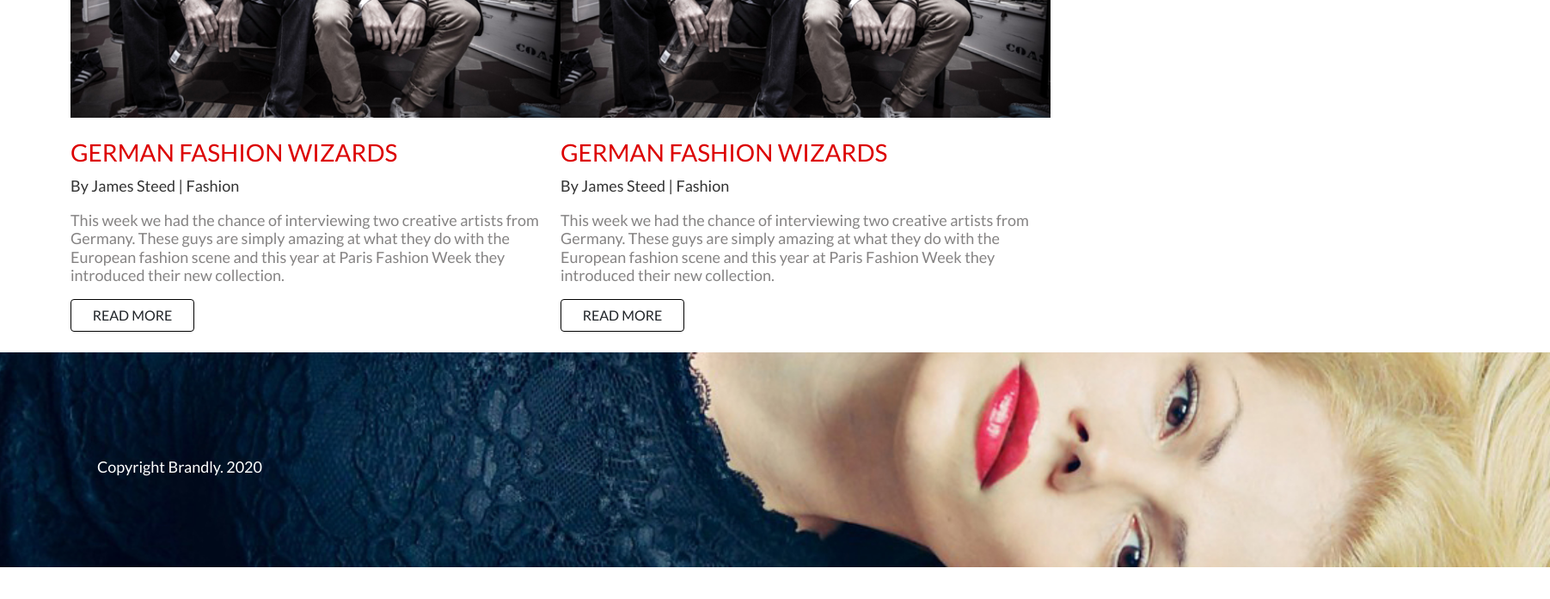
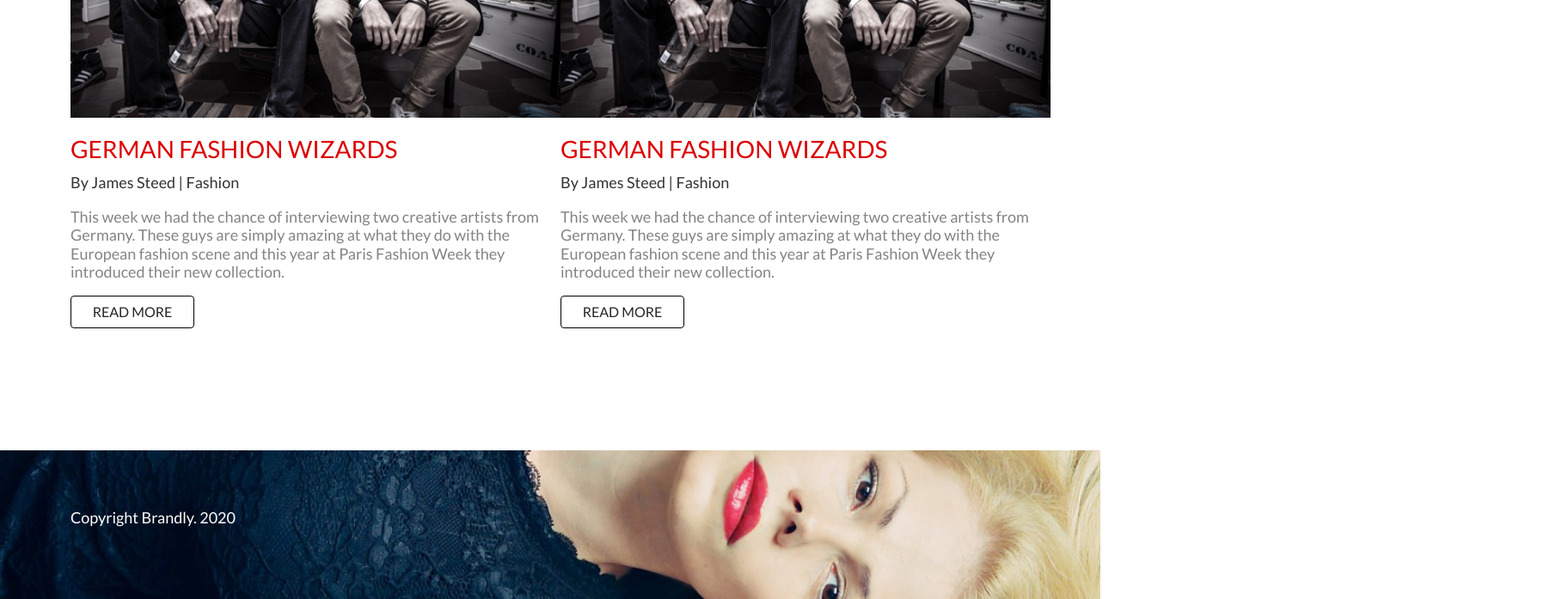
Before and after one commit to Baktygul-kk/brandly, a plain HTML site: page index.html in a window 1280 px wide. Shown: the part 1740-2437 px from the top of the page at 86% size, 1803 px wide, since content can reach past the window. Before the commit the page ends 2400 px from the top, so only its background shows below. Drawn offline with nearby package versions, Linux system fonts and the light colour scheme.

Commit message:
fix: correct blog and footer imgs

```diff
--- a/index.html
+++ b/index.html
@@ -104,7 +104,8 @@
         <div class="row">
           <div class="col-12 col-md-6">
             <div class="blog__item blog__item--one">
-              <img src="/img/blog.jpg" alt="one" class="blog__img overlay mb-4">
+              <!-- <div class="blog__img overlay mb-4"> </div> -->
+              <img src="/img/blog.jpg" alt="blog-img">
               <h3 class="blog__title">German fashion wizards</h3>
               <p class="blog__author">By James Steed   |   Fashion</p>
               <p class="blog__text">This week we had the chance of interviewing two creative artists from Germany.
@@ -115,7 +116,8 @@
           </div>
           <div class="col-12 col-md-6">
             <div class="blog__item blog__item--two ">
-              <img src="/img/blog.jpg" alt="two" class="blog__img overlay mb-4">
+              <!-- <div class="blog__img overlay mb-4"> </div> -->
+              <img src="/img/blog.jpg" alt="blog-img">
               <h3 class="blog__title">German fashion wizards</h3>
               <p class="blog__author">By James Steed   |   Fashion</p>
               <p class="blog__text">This week we had the chance of interviewing two creative artists from Germany.
@@ -129,11 +131,9 @@
     </section>
   </main>
 
-  <footer>
+  <footer class="footer">
     <div class="container">
-      <div class="footer__img">
         <p class="footer__text">Copyright Brandly. 2020</p>
-      </div>
     </div>
   </footer>
 
--- a/scss/_blog.scss
+++ b/scss/_blog.scss
@@ -1,6 +1,7 @@
 @import "vars";
 
 .blog {
+    margin-bottom: 750px;
 
     &__item {
       display: flex;
@@ -9,12 +10,19 @@
       position: absolute;
 
     }
+    /*&__img {
+        background-image: url("../img/blog.jpg");
+        background-repeat: no-repeat;
+        background-size: cover;
+        background-position: center;
+    }*/
 
 
     &__title {
         text-transform: uppercase;
         color: $accent;
         text-align: start;
+        padding-top: 20px;
     }
 
     &__author {
@@ -32,5 +40,10 @@
         text-transform: uppercase;
         border: 1px solid black;
         width: 144px;
+
+    &:hover {
+        color: $accent;
+        background-color: $grey;
+      }
     }
 }
--- a/scss/_footer.scss
+++ b/scss/_footer.scss
@@ -1,22 +1,14 @@
 @import "vars";
 
 .footer {
-    margin-top: 50px;
-    &__img {
+    margin-top: 400px;
     background-image: url("../img/footer-img.jpg");
     background-repeat: no-repeat;
     background-size: cover;
     background-position: center;
-    position: absolute;
-    width: 1920px;
-    height: 250px;
-    left: -117px;
-    top: 2150px;
-
-    }
+    padding: 65px 0;
 
     &__text {
     color: white;
-    padding: 120px 0 60px 230px;
     }
 }
```
Also changed, not shown: css/style.min.css.
